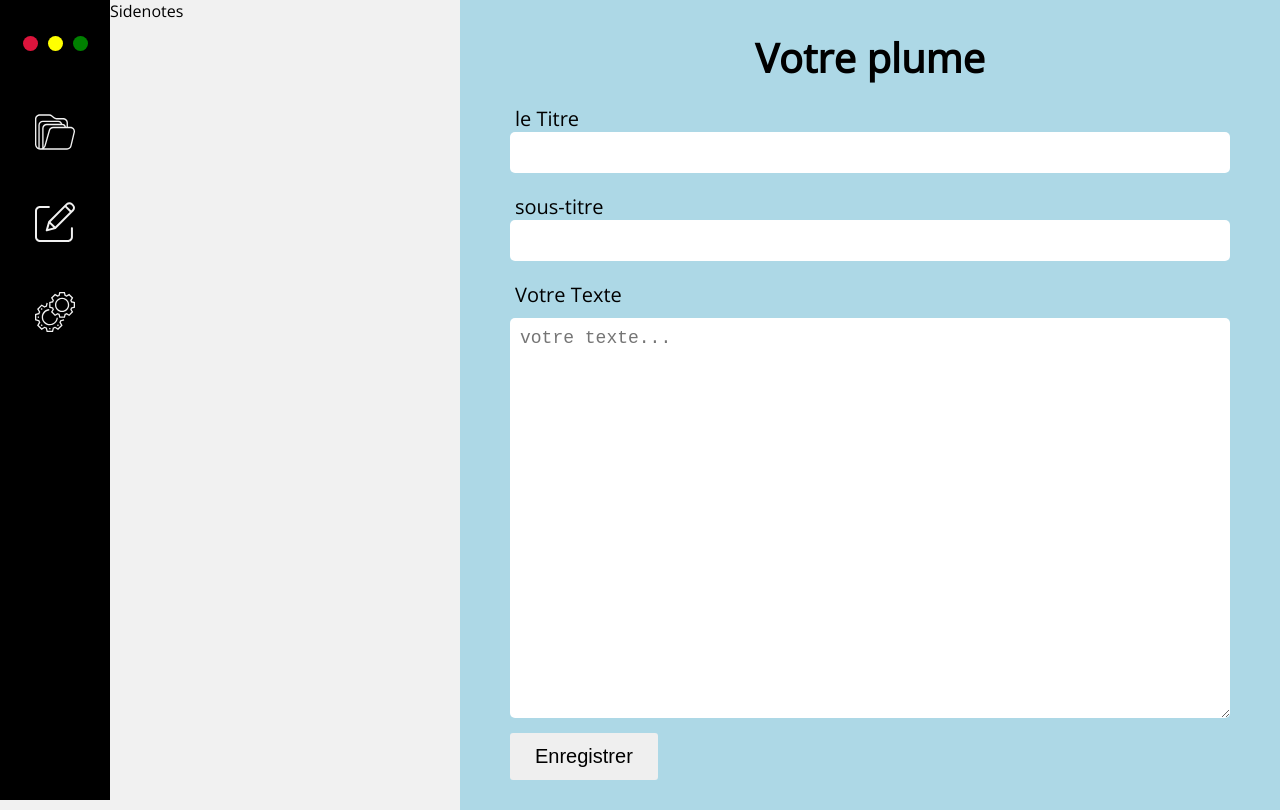
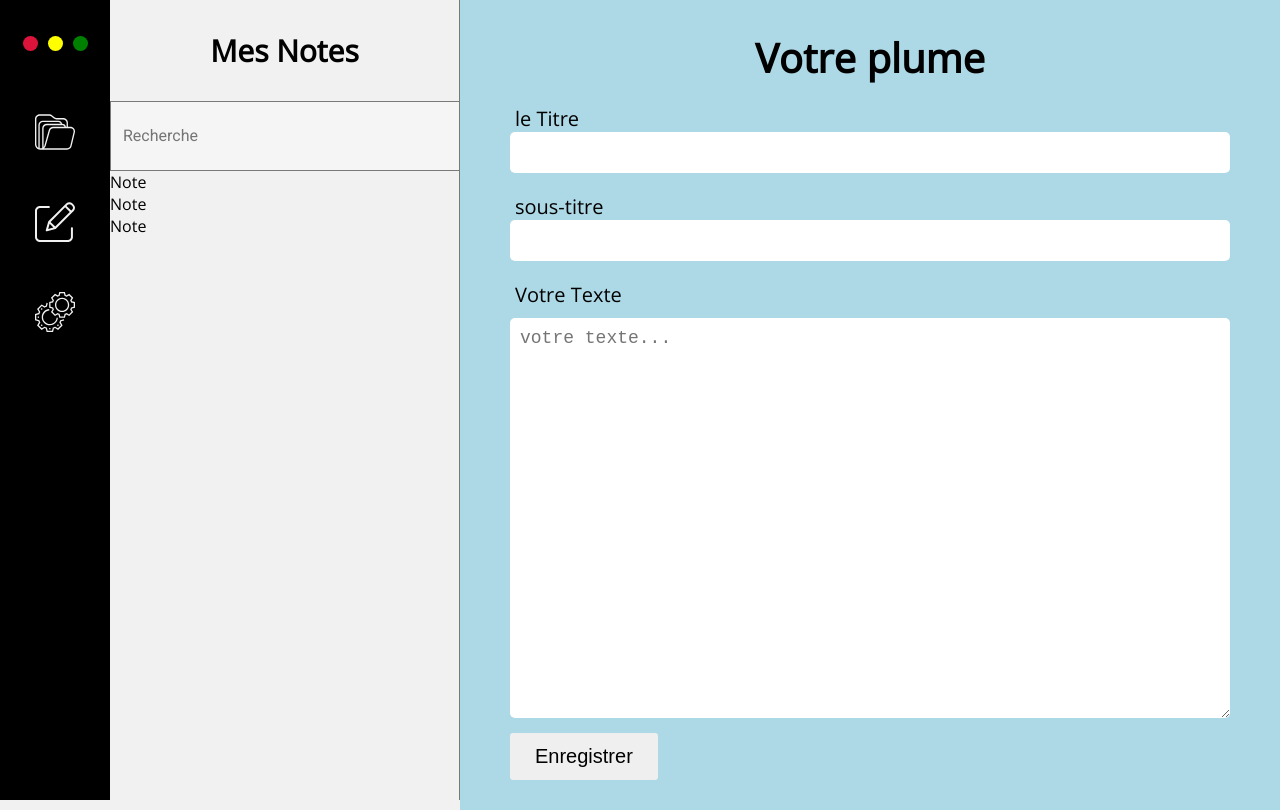
Before and after one commit to wayz972/App-note, a React (Create React App) app: page /edit in a window 1280 px wide. Built offline with nearby package versions, Linux system fonts and the light colour scheme.

Commit message:
mise en place de redux et des commentaires

```diff
--- a/src/Components/SideNotes/Sidenotes.js
+++ b/src/Components/SideNotes/Sidenotes.js
@@ -2,13 +2,41 @@ import React,{useEffect,useState} from 'react'
 import './SideNotes.css'
 import { useSelector,useDispatch } from 'react-redux'
 import { Link } from 'react-router-dom'
+import MesNotes from './Note/Note'
 export default function Sidenotes() {
+// (3)je recupere les informations avec useSelector  de mon state situer dans noteReducer
+    const {notes,tags}= useSelector((state)=>  state.NoteReducer);
 
-    const {notes}= useSelector(state=>state.NoteReducer)
+    const [notelist,SetNoteList] = useState(notes)
 
-    console.log(notes)
+     useEffect(()=>{
 
+
+     },[notes])//je surveille la variable
+
+     const preventForm =(e)=>{
+          e.prevenDefault()
+     }
+   console.log(notelist)
   return (
-    <div>Sidenotes</div>
+    <div className='notes-display'>
+      <h2>Mes Notes</h2>
+      <form onSubmit={preventForm}>
+        <input type="text" id="search-notes" placeholder='Recherche' />
+
+      </form>
+
+     <ul className='notes-list'>
+        {notelist.map((item)=>
+          <MesNotes
+           key={item.id}
+           id={item.id}
+           title={item.title}
+           subtitle={item.subtitle}
+           body={item.body}
+          />
+        )}
+    </ul>
+    </div>
   )
 }
--- a/src/redux/store.js
+++ b/src/redux/store.js
@@ -1,10 +1,11 @@
 import { createStore,combineReducers } from "redux";
 import NoteReducer from "./notes/notesReducer"
 
+//(2)j'appelle la methode combinereducer et je lui transmet les information de mon state
 const rootReducer=combineReducers({
     NoteReducer
 })
-
+ //(2)je passe l'information dans mon createStore
 const store  = createStore(rootReducer)
 
 export default store;
```
Also changed, not shown: src/redux/notes/notesReducer.js (+8 -1 lines), 1 other file (tests, documents, lock files or other folders).
